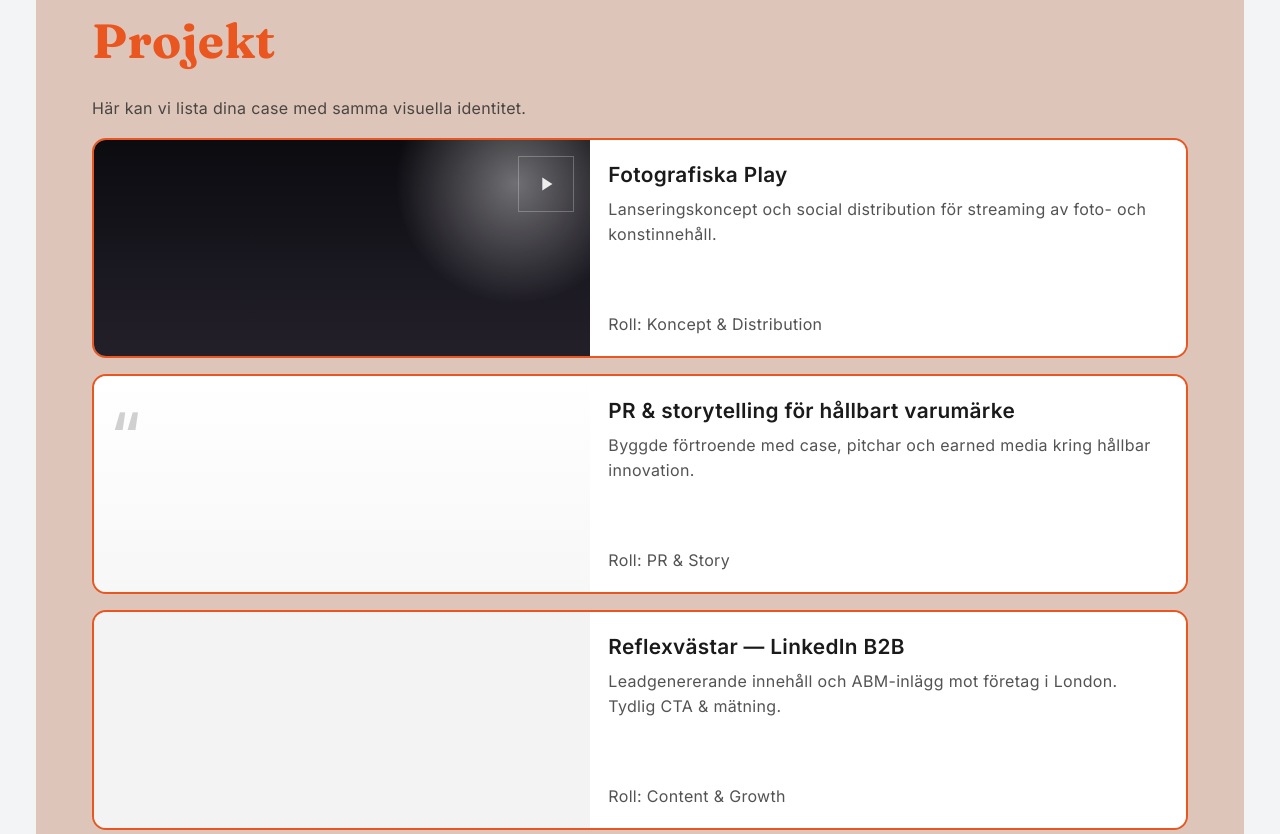
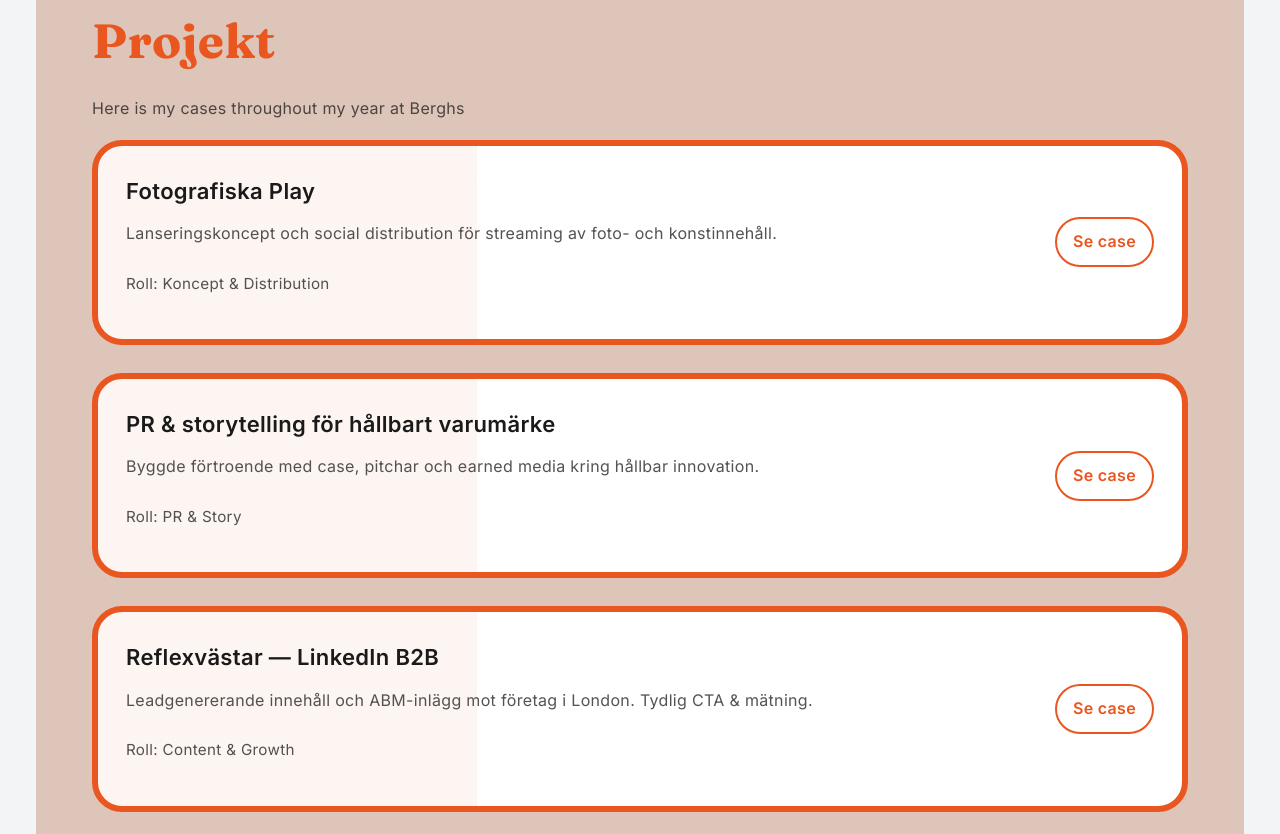
Before and after one commit to elsavonknorring/elsavonknorring.github.io, a plain HTML site: page index.html in a window 1280 px wide. Shown: the part 1852-2686 px from the top of the page. Drawn offline with Linux system fonts and the light colour scheme.

Commit message:
Ändra projektsidan

```diff
--- a/index.html
+++ b/index.html
@@ -100,7 +100,7 @@
     .bg-pr{ background: linear-gradient(180deg, #fff, #f7f7f7), repeating-linear-gradient(45deg, rgba(17,17,17,.06) 0 10px, rgba(17,17,17,.03) 10px 20px); }
     .bg-pr .quote{ position:absolute; left:16px; top:10px; font-size: 60px; color:#d0d0d0; font-weight:800; }
 
-    .bg-reflex{ background: linear-gradient(180deg, #fff, #fff), repeating-linear-gradient(45deg, #f3f3f3 0 14px, #f3f3f3 14px 28px), repeating-linear-gradient(135deg, rgba(0,0,0,.08) 0 2px, rgba(0,0,0,.08) 2px 4px); background-blend-mode: multiply, normal, normal; }
+    .bg-reflex{ background: linear-gradient(180deg, #fff, #fff), repeating-linear-gradient(45deg, #ffffff 0 14px, #f3f3f3 14px 28px), repeating-linear-gradient(135deg, rgba(0,0,0,.08) 0 2px, rgba(0,0,0,.08) 2px 4px); background-blend-mode: multiply, normal, normal; }
 
     /* ======= Social ikoner ======= */
     .social{ display:flex; gap: 10px; flex-wrap: wrap; }
@@ -172,54 +172,109 @@
 
  <!-- PROJEKT -->
 <section id="projekt" class="panel">
-    <div class="section">
+  <!-- Endast denna sektion är ny. Allt annat i dokumentet är oförändrat. -->
+  <style>
+    /* ======= Stil för CASE/PROJEKT inom denna sektion ======= */
+    #projekt .case-wrap{ max-width: var(--maxw); margin: 0 auto; }
+    #projekt .case-wrap h2{ font-family: 'Fraunces', ui-serif, Georgia, serif; color: var(--accent); font-size: clamp(28px, 4vw, 48px); margin: 0 0 8px; }
+    #projekt .lead{ color: var(--muted); margin-bottom: 18px; }
+
+    /* Listlayout */
+    #projekt .case-grid{ display: grid; grid-template-columns: 1fr; gap: clamp(18px, 3vw, 28px); }
+
+    /* Stora rundade kort med orange kant (inspirerat av din skiss) */
+    #projekt .case-card{
+      position: relative;
+      background: #fff;
+      border: 6px solid var(--accent);
+      border-radius: 30px;
+      padding: clamp(16px, 2.4vw, 28px);
+      min-height: 180px;
+      display: grid;
+      grid-template-columns: 1fr auto;
+      align-items: center;
+      overflow: hidden;
+    }
+
+    /* Den ljusare vänstersidan som i bilden */
+    #projekt .case-card::before{
+      content:"";
+      position:absolute; inset:0;
+      background:
+        linear-gradient(90deg, rgba(234,86,31,.06) 0%, rgba(234,86,31,.06) 35%, transparent 35%);
+      pointer-events:none;
+    }
+
+    /* Innehåll */
+    #projekt .case-body{ position: relative; z-index: 1; display:flex; gap:10px; flex-direction:column; }
+    #projekt .case-title{ font-weight: 700; font-size: clamp(18px, 2.2vw, 22px); margin:0; color: var(--ink); }
+    #projekt .case-meta{ margin: 2px 0 0; color: var(--muted); }
+    #projekt .case-role{ color: var(--muted); font-size: .95rem; }
+
+    /* Åtgärd (sekundär knapp) – återanvänder din outline-stil */
+    #projekt .case-action{
+      position: relative; z-index: 1;
+      text-decoration:none;
+      border: 2px solid var(--accent);
+      color: var(--accent);
+      background: transparent;
+      padding: 10px 16px;
+      border-radius: 999px;
+      font-weight: 600;
+      white-space: nowrap;
+      justify-self: end;
+      transition: transform .08s ease;
+    }
+    #projekt .case-action:hover{ transform: translateY(-1px); }
+
+    /* Responsiv: stacka innehåll */
+    @media (max-width: 860px){
+      #projekt .case-card{ grid-template-columns: 1fr; gap: 12px; }
+      #projekt .case-action{ justify-self: start; }
+      #projekt .case-card::before{
+        background: linear-gradient(180deg, rgba(234,86,31,.06) 0%, rgba(234,86,31,.06) 36%, transparent 36%);
+      }
+    }
+  </style>
+
+  <div class="case-wrap">
     <h2>Projekt</h2>
-      <p class="muted">Här kan vi lista dina case med samma visuella identitet.</p>
-      <div class="grid" style="margin-top:16px;">
-        <!-- Fotografiska Play -->
-        <article class="project" aria-labelledby="p1-title">
-          <div class="p-media bg-play">
-            <div class="mark" aria-hidden="true">
-              <svg width="22" height="22" viewBox="0 0 24 24" fill="none"><path d="M8 5v14l11-7-11-7z" fill="#fff"/></svg>
+    <p class="lead">Here is my cases throughout my year at Berghs</p>
+
+    <div class="case-grid">
+      <!-- Case 1: Fotografiska Play -->
+      <article class="case-card" aria-labelledby="case1-title">
+        <div class="case-body">
+          <h3 class="case-title" id="case1-title">Fotografiska Play</h3>
+          <p class="case-meta">Lanseringskoncept och social distribution för streaming av foto- och konstinnehåll.</p>
+          <p class="case-role">Roll: Koncept &amp; Distribution</p>
         </div>
-          </div>
-          <div class="p-body">
-            <div>
-              <h3 class="p-title" id="p1-title">Fotografiska Play</h3>
-              <p class="p-meta">Lanseringskoncept och social distribution för streaming av foto- och konstinnehåll.</p>
-            </div>
-            <div class="p-meta">Roll: Koncept & Distribution</div>
-          </div>
+        <a class="case-action" href="#case">Se case</a>
       </article>
 
-        <!-- PR & storytelling för hållbart varumärke -->
-        <article class="project" aria-labelledby="p2-title">
-          <div class="p-media bg-pr">
-            <div class="quote" aria-hidden="true">“</div>
+      <!-- Case 2: PR & storytelling -->
+      <article class="case-card" aria-labelledby="case2-title">
+        <div class="case-body">
+          <h3 class="case-title" id="case2-title">PR &amp; storytelling för hållbart varumärke</h3>
+          <p class="case-meta">Byggde förtroende med case, pitchar och earned media kring hållbar innovation.</p>
+          <p class="case-role">Roll: PR &amp; Story</p>
         </div>
-          <div class="p-body">
-            <div>
-              <h3 class="p-title" id="p2-title">PR & storytelling för hållbart varumärke</h3>
-              <p class="p-meta">Byggde förtroende med case, pitchar och earned media kring hållbar innovation.</p>
-            </div>
-            <div class="p-meta">Roll: PR & Story</div>
-          </div>
+        <a class="case-action" href="#case">Se case</a>
       </article>
 
-        <!-- Reflexvästar LinkedIn B2B -->
-        <article class="project" aria-labelledby="p3-title">
-          <div class="p-media bg-reflex"></div>
-          <div class="p-body">
-            <div>
-              <h3 class="p-title" id="p3-title">Reflexvästar — LinkedIn B2B</h3>
-              <p class="p-meta">Leadgenererande innehåll och ABM-inlägg mot företag i London. Tydlig CTA & mätning.</p>
+      <!-- Case 3: Reflexvästar B2B -->
+      <article class="case-card" aria-labelledby="case3-title">
+        <div class="case-body">
+          <h3 class="case-title" id="case3-title">Reflexvästar — LinkedIn B2B</h3>
+          <p class="case-meta">Leadgenererande innehåll och ABM-inlägg mot företag i London. Tydlig CTA &amp; mätning.</p>
+          <p class="case-role">Roll: Content &amp; Growth</p>
         </div>
-            <div class="p-meta">Roll: Content & Growth</div>
-          </div>
+        <a class="case-action" href="#case">Se case</a>
       </article>
     </div>
   </div>
 </section>
+
 
   <!-- CASE -->
   <section id="case" class="panel">
```
Lines whose indentation alone changed are shown as unchanged.
